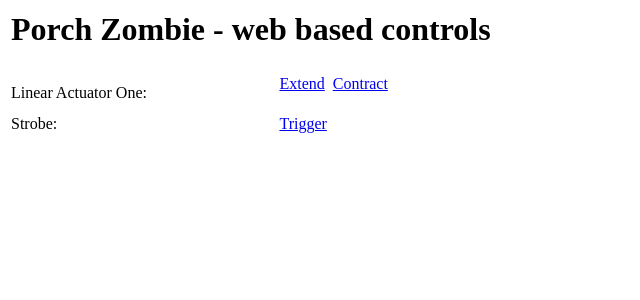
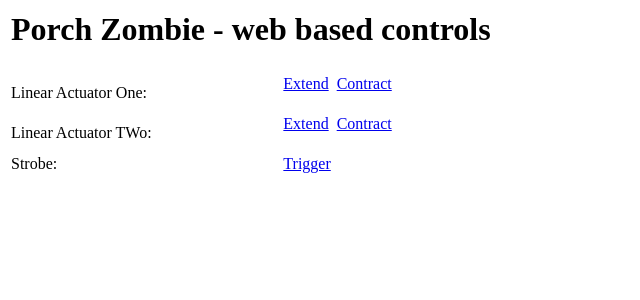
Before and after one commit to markcitron/porch_zombie, a Flask app: page / in a window 1280 px wide. Shown: the top 300 px of the page, without its empty margins (0-640 px from the left). Run offline with Flask 2, Linux system fonts and the light colour scheme.

Commit message:
ongoing work

```diff
--- a/2021/relay_controller.py
+++ b/2021/relay_controller.py
@@ -6,6 +6,7 @@ import time
 
 # set up linear actuator relays
 relay1 = LinArct("LinearActuatorOne", 26)
+relay2 = LinArct("LinearActuatorTwo", 21)
 strobe = LinArct("Strobe", 20)
 
 app = Flask(__name__)
@@ -24,6 +25,16 @@ def contract_one():
     relay1.contract()
     return render_template('index.html')
 
+@app.route('/extend_two/')
+def extend_two():
+    relay2.extend()
+    return render_template('index.html')
+
+@app.route('/contract_two/')
+def contract_two():
+    relay2.contract()
+    return render_template('index.html')
+
 @app.route('/trigger_strobe/')
 def trigger_strobe():
     strobe.contract()
--- a/2021/templates/index.html
+++ b/2021/templates/index.html
@@ -24,6 +24,14 @@
 				</td>
 			</tr>
 			<tr>
+				<td>Linear Actuator TWo:</td>
+				<td>
+					<a href="/extend_two/" onClick="set_status('lin2_status','... extending')">Extend</a>&nbsp;
+					<a href="/contract_two/" onClick="set_status('lin2_status', '...contracting')">Contract</a><br>
+					<div id="lin2_status" style="color:red">&nbsp;</div>
+				</td>
+			</tr>
+			<tr>
 				<td>Strobe:</td>
 				<td>
 					<a href="/trigger_strobe/" onclick="set_status('strobe_status', '...triggered')">Trigger</a><br>
```
